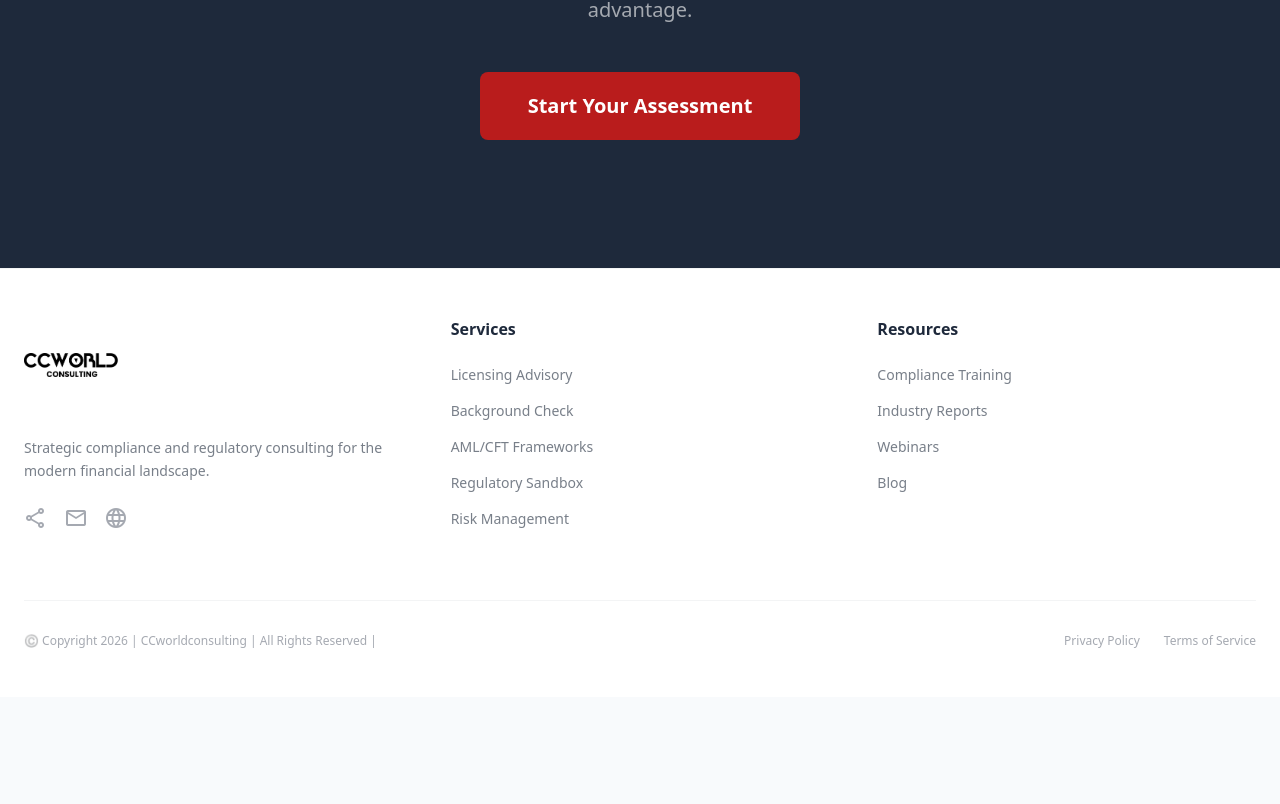
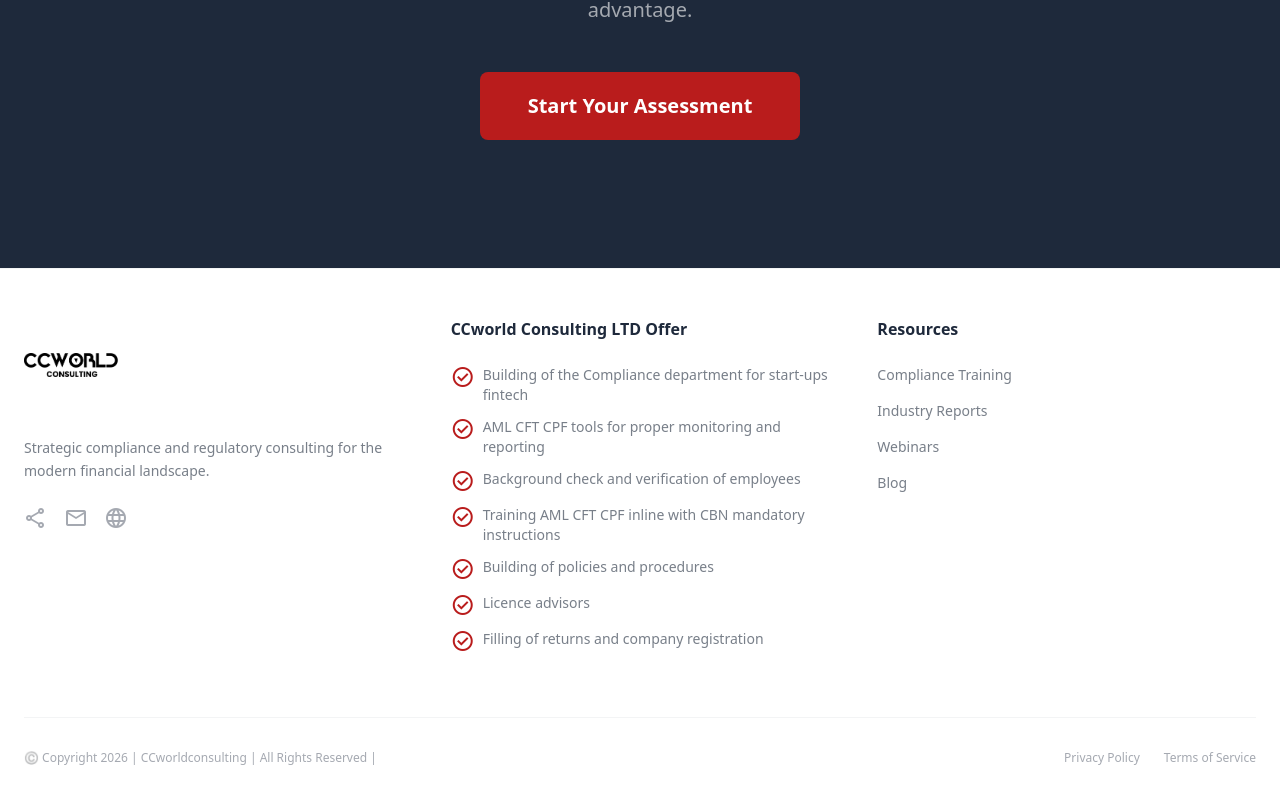
Before and after one commit to BizLaunchOrg/CCWorld_Consultation, a React (Vite) app: page / in a window 1280 px wide. Shown: the part 4722-5526 px from the top of the page. Before the commit the page ends 5419 px from the top, so only its background shows below. Built offline with nearby package versions, Linux system fonts and the light colour scheme; no server answers.

Commit message:
added more to the footer

```diff
--- a/src/components/Footer.tsx
+++ b/src/components/Footer.tsx
@@ -1,12 +1,14 @@
 import { Link } from 'react-router-dom';
 import { SITE_COMPANY_NAME, SITE_EMAIL } from '../lib/siteConfig';
 
-const servicesLinks = [
-  { to: '/licensing', label: 'Licensing Advisory' },
-  { to: '/services/background-check', label: 'Background Check' },
-  { to: '/services', label: 'AML/CFT Frameworks' },
-  { to: '/licensing', label: 'Regulatory Sandbox' },
-  { to: '/services', label: 'Risk Management' },
+const offersList = [
+  'Building of the Compliance department for start-ups fintech',
+  'AML CFT CPF tools for proper monitoring and reporting',
+  'Background check and verification of employees',
+  'Training AML CFT CPF inline with CBN mandatory instructions',
+  'Building of policies and procedures',
+  'Licence advisors',
+  'Filling of returns and company registration',
 ] as const;
 
 const resourcesLinks = [
@@ -41,13 +43,12 @@ export function Footer() {
             </div>
           </div>
           <div>
-            <h4 className="font-bold mb-6 text-charcoal dark:text-white">Services</h4>
-            <ul className="space-y-4 text-sm text-charcoal/60 dark:text-slate-400">
-              {servicesLinks.map(({ to, label }) => (
-                <li key={label}>
-                  <Link to={to} className="hover:text-primary transition-colors">
-                    {label}
-                  </Link>
+            <h4 className="font-bold mb-6 text-charcoal dark:text-white">CCworld Consulting LTD Offer</h4>
+            <ul className="space-y-3 text-sm text-charcoal/60 dark:text-slate-400">
+              {offersList.map((offer) => (
+                <li key={offer} className="flex items-start gap-2">
+                  <span className="material-symbols-outlined text-base leading-5 text-primary">check_circle</span>
+                  <span>{offer}</span>
                 </li>
               ))}
             </ul>
```
